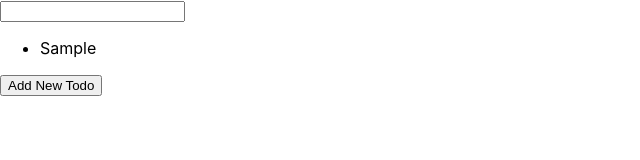
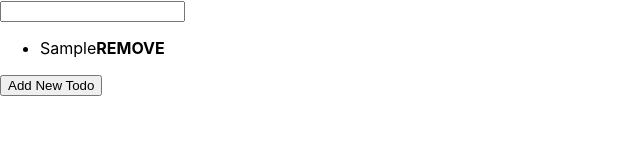
Before and after one commit to vuckovicsava/react-task-three, a React (Create React App) app: page / in a window 1280 px wide. Both pictures are taken after typing "Sample" into the empty fields and a click on the button "Add New Todo". Shown: the top 160 px of the page, without its empty margins (0-640 px from the left). Built offline with nearby package versions, Linux system fonts and the light colour scheme; the HTML template or start-up script is replaced by a standard one.

Commit message:
added the ability to remove todo

```diff
--- a/src/App.js
+++ b/src/App.js
@@ -21,14 +21,21 @@ class App extends Component {
     }));
   }
 
+  removeTodo = target => {
+    this.setState(state => ({
+      todos: state.todos.filter(todo => todo !== target)
+    }));
+  }
+
   render() {
+    const { inputValueChange, addTodo, removeTodo } = this;
     const { inputValue, todos } = this.state;
 
     return (
       <div className="App">
-        <Input inputValue={inputValue} inputValueChange={this.inputValueChange}/>
-        <List todos={todos}/>
-        <Button addTodo={this.addTodo}/>
+        <Input inputValue={inputValue} inputValueChange={inputValueChange}/>
+        <List todos={todos} removeTodo={removeTodo}/>
+        <Button addTodo={addTodo}/>
       </div>
     );
   }
--- a/src/components/List.js
+++ b/src/components/List.js
@@ -1,9 +1,11 @@
 import React from 'react';
 import ListItem from './ListItem';
 
-const List = ({ todos }) => (
+const List = ({ todos, removeTodo }) => (
   <ul>
-    {todos.map((item, i) => <ListItem text={item} key={i}/>)}
+    {todos.map((item, i) => (
+      <ListItem removeTodo={removeTodo} text={item} key={i}/>
+    ))}
   </ul>
 );
 
--- a/src/components/ListItem.js
+++ b/src/components/ListItem.js
@@ -1,5 +1,7 @@
 import React from 'react';
 
-const ListItem = ({ text }) => <li>{text}</li>;
+const ListItem = ({ text, removeTodo }) => (
+<li>{text}<strong onClick={() => removeTodo(text)}>REMOVE</strong></li>
+);
 
 export default ListItem;
```
